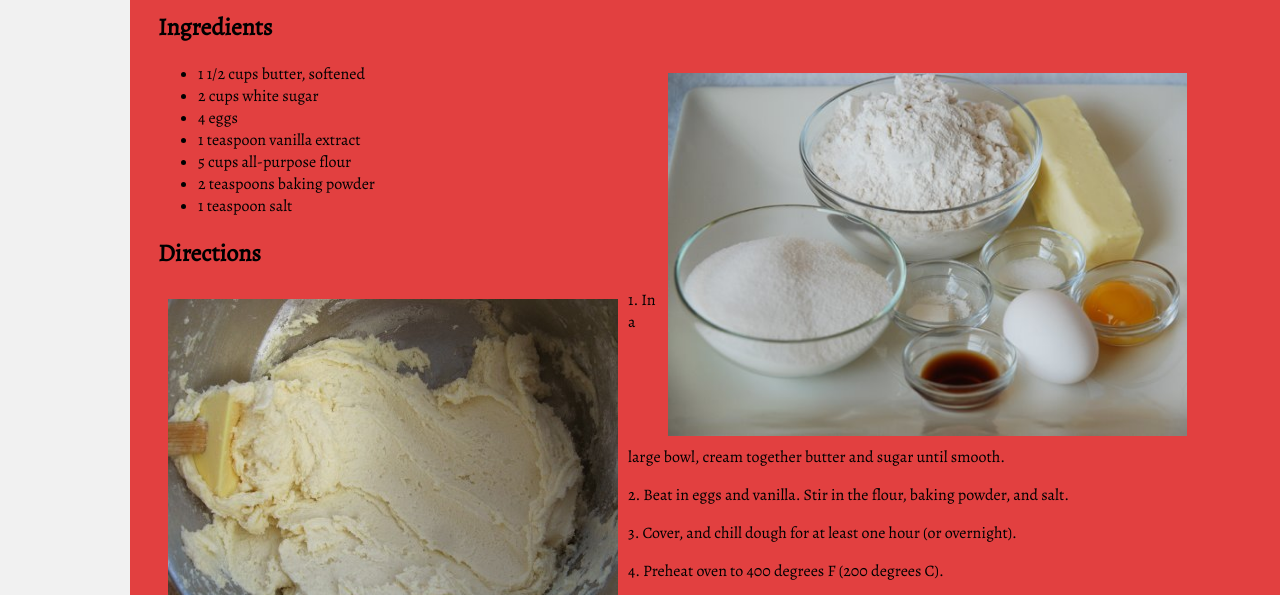
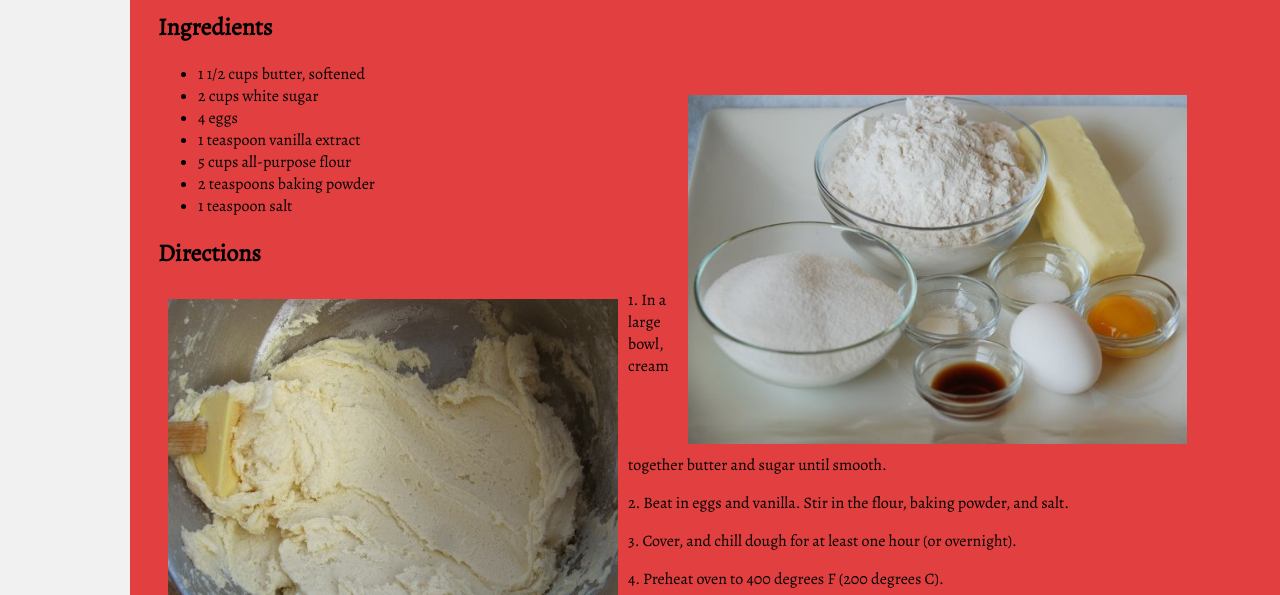
Before and after one commit to wenyurock/wenyurock.github.io, a plain HTML site: page sugarcookies/index.html in a window 1280 px wide. Shown: the part 175-770 px from the top of the page. Drawn offline with nearby package versions, Linux system fonts and the light colour scheme.

Commit message:
iujhrbsfd

```diff
--- a/sugarcookies/index.html
+++ b/sugarcookies/index.html
@@ -27,10 +27,8 @@
 		<p>Serves: 60</p>
 
 		<h2>Ingredients</h2>
-		<img class="imgRight" src="../images/sugar-cookie-ingredients.jpg" alt = "Delicious sugar cookies!"/>
-
 			<ul>
-				<li>1 1/2 cups butter, softened</li>
+				<li>1 1/2 cups butter, softened</li> <img class="imgRight" src="../images/sugar-cookie-ingredients.jpg" alt = "Delicious sugar cookies!"/>
 				<li>2 cups white sugar</li>
 				<li>4 eggs</li>
 				<li>1 teaspoon vanilla extract</li>
```
